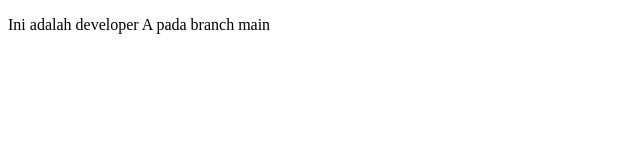
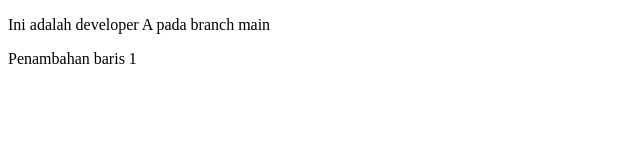
Before and after one commit to ferdhybagus/latihan-git, a plain HTML site: page index.html in a window 1280 px wide. Shown: the whole page, without its empty margins (0-640 px from the left). Drawn offline with Linux system fonts and the light colour scheme.

Commit message:
penambah baris

```diff
--- a/index.html
+++ b/index.html
@@ -6,5 +6,6 @@
     </head>
     <body>
         <p>Ini adalah developer A pada branch main</p>
+        <p>Penambahan baris 1</p>
     </body>
 </html>
```
